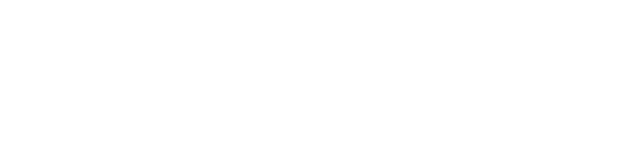
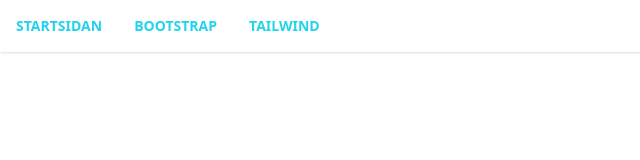
Before and after one commit to dkdkamila/cssramverk, a website: page tailwind.html in a window 1280 px wide. Shown: the whole page, without its empty margins (0-640 px from the left). Drawn offline with nearby package versions, Linux system fonts and the light colour scheme.

Commit message:
tailwind install

```diff
--- /dev/null
+++ b/input.css
@@ -0,0 +1,3 @@
+@tailwind base;
+@tailwind components;
+@tailwind utilities;
--- /dev/null
+++ b/tailwind.config.js
@@ -0,0 +1,8 @@
+/** @type {import('tailwindcss').Config} */
+module.exports = {
+  content: ["cssramverk/*.html"],
+  theme: {
+    extend: {},
+  },
+  plugins: [],
+}
--- a/tailwind.html
+++ b/tailwind.html
@@ -5,9 +5,25 @@
     <meta charset="utf-8" />
     <meta name="viewport" content="width=device-width, initial-scale=1.0, shrink-to-fit=no"><!-- Media queries -->
     <title>Labb 1 - Dominika Berg</title>
+    <script src="https://cdn.tailwindcss.com"></script>
+    <link rel="stylesheet" href="https://fonts.googleapis.com/css?family=Karla:400,700&display=swap">
 </head>
 
-<body>
+<body class="bg-white font-family-karla">
+    <nav class="w-full py-4 bg-white-800 shadow">
+        <div class="w-full container mx-auto  flex flex-wrap items-center justify-between">
+
+            <nav>
+                <ul
+                    class="flex items-center justify-between font-bold text-sm text-cyan-400 text-center uppercase no-underline">
+                    <li><a class="hover:text-gray-200 hover:underline px-4" href="index.html">Startsidan</a></li>
+                    <li><a class="hover:text-gray-200 hover:underline px-4" href="bootstrap.html">Bootstrap</a></li>
+                    <li><a class="hover:text-gray-200 hover:underline px-4" href="#">Tailwind</a></li>
+                </ul>
+            </nav>
+
+
+
 
 </body>
 
```
